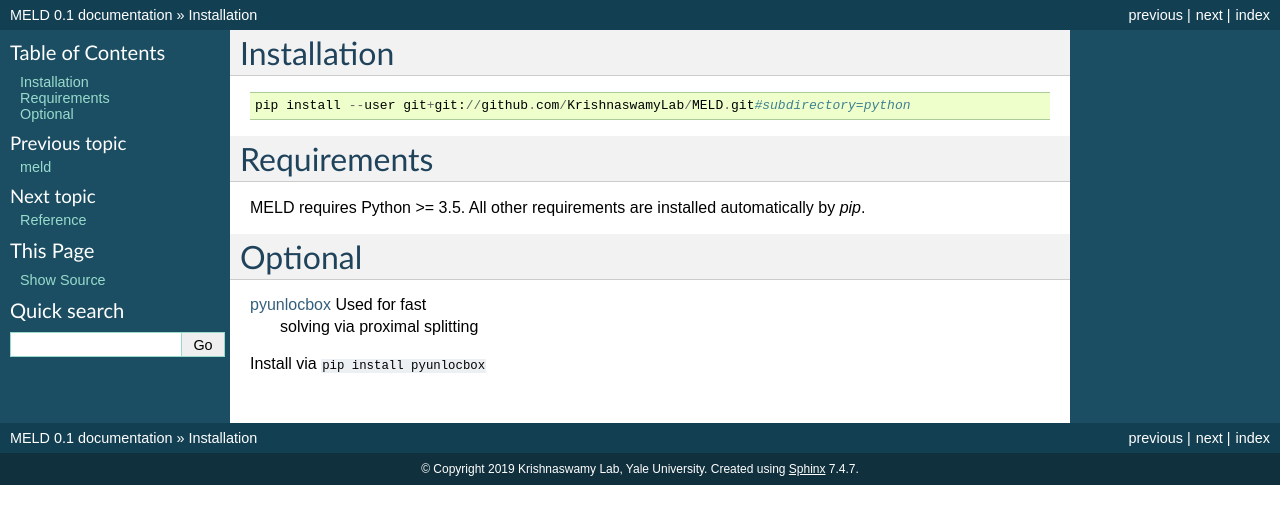
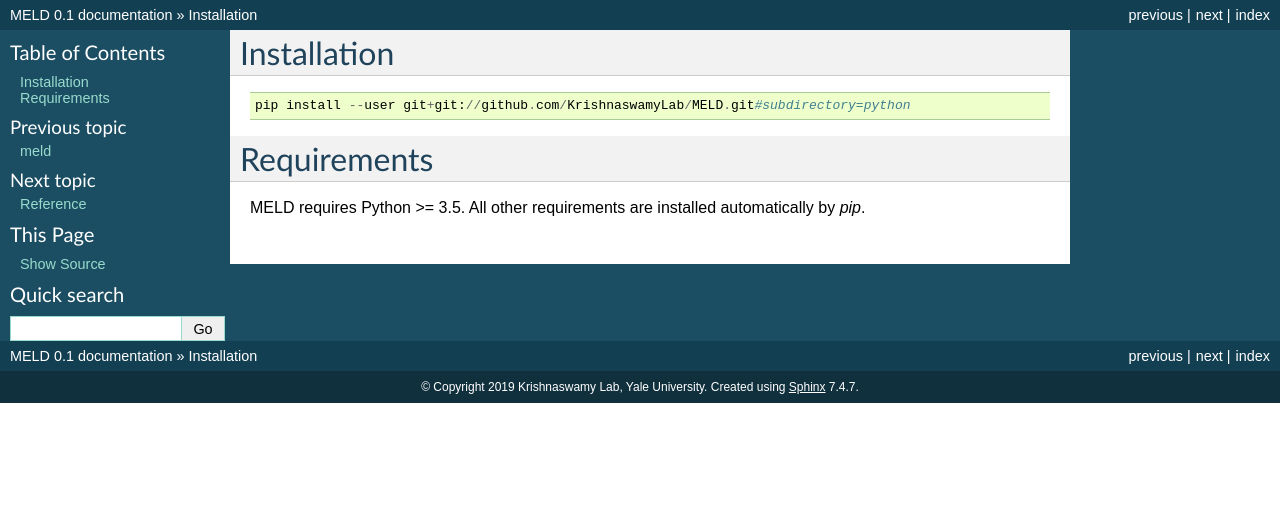
Before and after one commit to KrishnaswamyLab/MELD, a Sphinx documentation site: the page built from doc/source/installation.rst, in a window 1280 px wide. Shown: the top 524 px of the page. Built offline with Sphinx 7.4.7, drawn with Linux system fonts in a browser that asks for light colours.

Commit message:
Removing pyunlocbox

```diff
--- a/README.rst
+++ b/README.rst
@@ -45,11 +45,6 @@
 
 MELD requires Python >= 3.5. All other requirements are installed automatically by ``pip``.
 
-Optional
---------
-
-`pyunlocbox <https://pyunlocbox.readthedocs.io/en/stable/>`__ is used for fast solving via proximal splitting. Install it via ``pip install pyunlocbox``.
-
 Usage example
 =============
 
--- a/doc/source/installation.rst
+++ b/doc/source/installation.rst
@@ -9,11 +9,3 @@
 ------------
 
 MELD requires Python >= 3.5. All other requirements are installed automatically by `pip`.
-
-Optional
---------
-
-`pyunlocbox <https://pyunlocbox.readthedocs.io/en/stable/>`__ Used for fast
-   solving via proximal splitting
-
-Install via ``pip install pyunlocbox``
```
